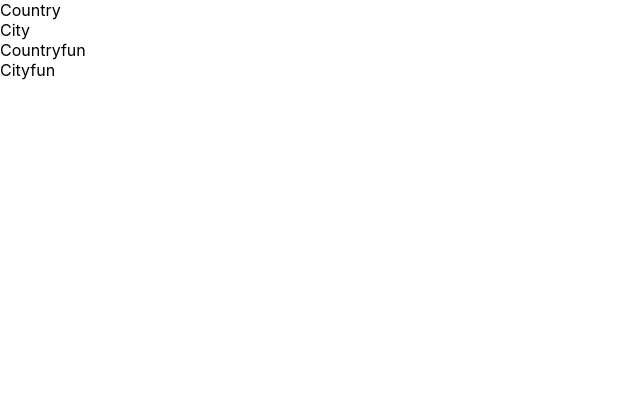
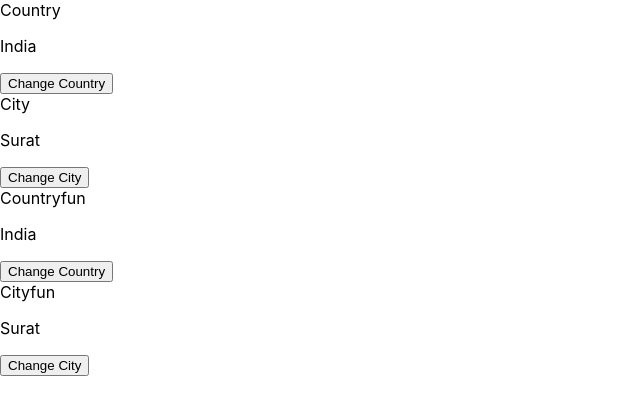
Before and after one commit to VaibhavD17/firstreact, a React (Create React App) app: page / in a window 1280 px wide. Shown: the top 414 px of the page, without its empty margins (0-640 px from the left). Built offline with nearby package versions, Linux system fonts and the light colour scheme.

Commit message:
24-6-24-state

```diff
--- a/src/Container/City/City.js
+++ b/src/Container/City/City.js
@@ -1,13 +1,26 @@
 import React, { Component } from 'react';
 
-class City extends Component {
+export default class City extends Component {
+    constructor(props) {
+        super(props);
+        this.state = {
+            cityName: 'Surat'
+        }
+    }
+
+    changeCity = () => {
+        this.setState({
+            cityName:'Bhavanagar'
+        })
+    }
+
     render() {
         return (
-            <div>
-                City
-            </div>
+            <>
+                <div>City</div>
+                <p>{this.state.cityName}</p>
+                <button onClick={() => this.changeCity()}>Change City</button>
+            </>
         );
     }
 }
-
-export default City;
--- a/src/Container/Cityfun/Cityfun.js
+++ b/src/Container/Cityfun/Cityfun.js
@@ -1,10 +1,18 @@
-import React from 'react';
+import React, { useState } from 'react';
 
 function Cityfun(props) {
+    const [cityName, setCityname]= useState('Surat')
+
+    const changeCity = () => {
+        setCityname('Bhavnagar')
+    }
+
     return (
-        <div>
-            Cityfun
-        </div>
+        <>
+        <div>Cityfun</div>
+        <p>{cityName}</p>
+        <button onClick={changeCity}>Change City</button>
+        </>
     );
 }
 
--- a/src/Container/Country/Country.js
+++ b/src/Container/Country/Country.js
@@ -1,11 +1,31 @@
 import React, { Component } from 'react';
 
+// Class base component
+// state: It is an object that store information of particular component
+
 export default class Country extends Component {
+    constructor(props) {
+        super(props);
+
+        this.state = {
+            countryName: 'India'
+        }
+    }
+
+    changeCountry = () => {
+        this.setState ({
+            countryName:'US'
+        })
+    }
+
+
     render() {
         return (
-            <div>
-                Country
-            </div>
+            <>
+                <div>Country</div>
+                <p>{this.state.countryName}</p>
+                <button onClick={() => this.changeCountry ()}>Change Country</button>
+            </>
         );
     }
 }
--- a/src/Container/Countryfun/Countryfun.js
+++ b/src/Container/Countryfun/Countryfun.js
@@ -1,10 +1,18 @@
-import React from 'react';
+import React, { useState } from 'react';
 
 function Countryfun(props) {
+    const [countryName, setCountry] = useState('India');
+
+    const changeCountry = () => {
+        setCountry('US')
+    }
+
     return (
-        <div>
-            Countryfun
-        </div>
+        <>
+            <div>Countryfun</div>
+            <p>{countryName}</p>
+            <button onClick={changeCountry}> Change Country</button>
+        </>
     );
 }
 
```
